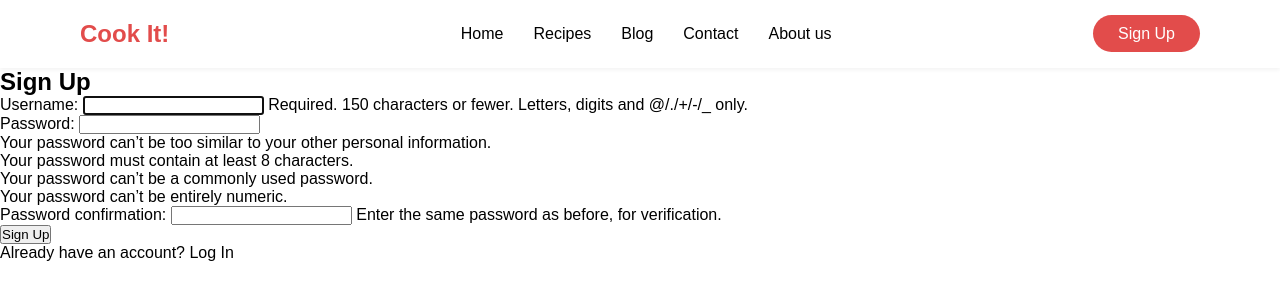
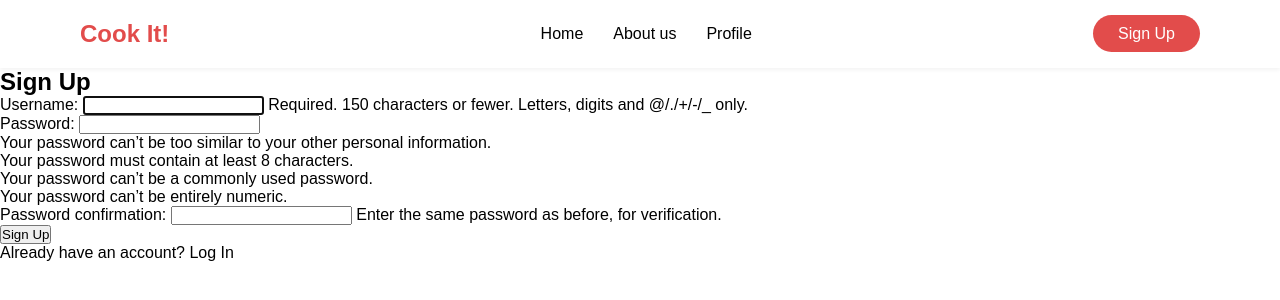
Before and after one commit to jtutor26/cook-it, a Django app: page /signup/ in a window 1280 px wide. Shown: the top 300 px of the page. Run offline with Django 5.2, Linux system fonts and the light colour scheme.

Commit message:
minor changes

```diff
--- a/cook_it/templates/base.html
+++ b/cook_it/templates/base.html
@@ -12,10 +12,8 @@
         <nav>
             <ul>
                 <li><a href="{% url 'home' %}">Home</a></li>
-                <li><a href="#">Recipes</a></li>
-                <li><a href="#">Blog</a></li>
-                <li><a href="#">Contact</a></li>
                 <li><a href="{% url 'profile' %}">About us</a></li>
+                <li><a href="{% url 'profile' %}">Profile</a></li>
             </ul>
         </nav>
         <div class="auth-buttons">
--- a/cook_it/templates/index.html
+++ b/cook_it/templates/index.html
@@ -43,8 +43,6 @@
 
         <section class="categories-area">
             <h2>Categories</h2>
-            <a href="#" class="view-all-btn">View All Categories</a>
-
             <div class="category-grid">
                 {% for category in categories %}
                 <a href="{% url 'category' category.id %}" class="category-item">
--- a/cook_it/views.py
+++ b/cook_it/views.py
@@ -20,8 +20,8 @@ SIGN IN: none needed (i think)
 
 template_paths:dict={
     #'VIEW':'PATH',
-    'home':'base.html',
-    'category':'base.html',
+    'home':'index.html',
+    'category':'food_category.html',
     'recipe':'base.html',
     'profile':'base.html',
 }
```
